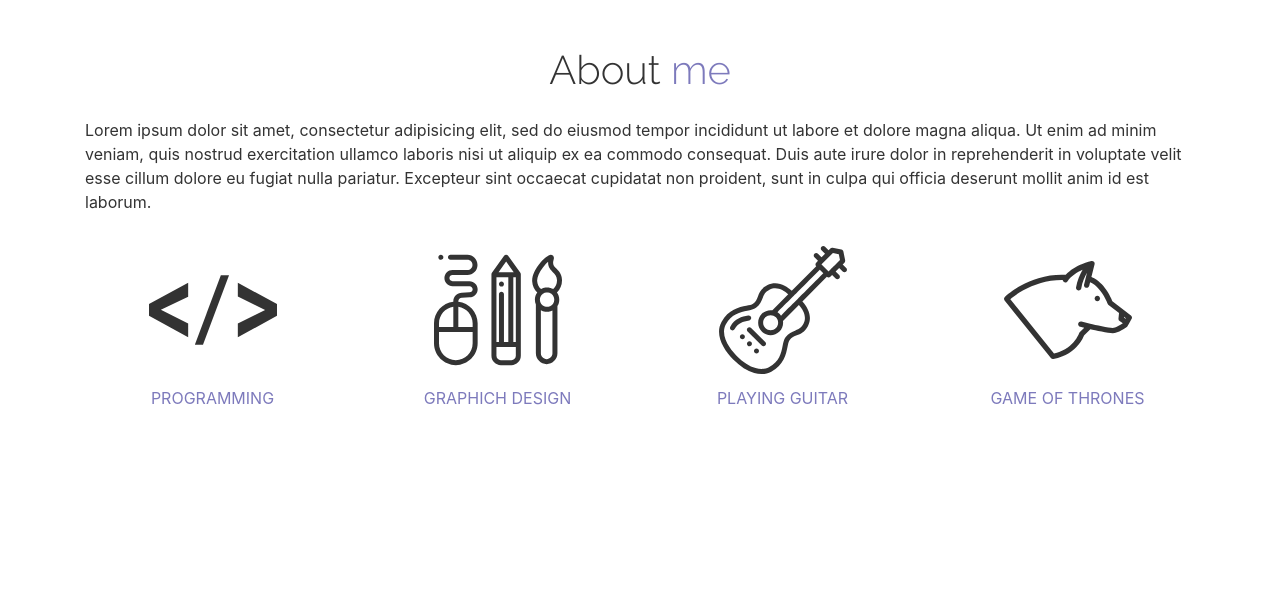
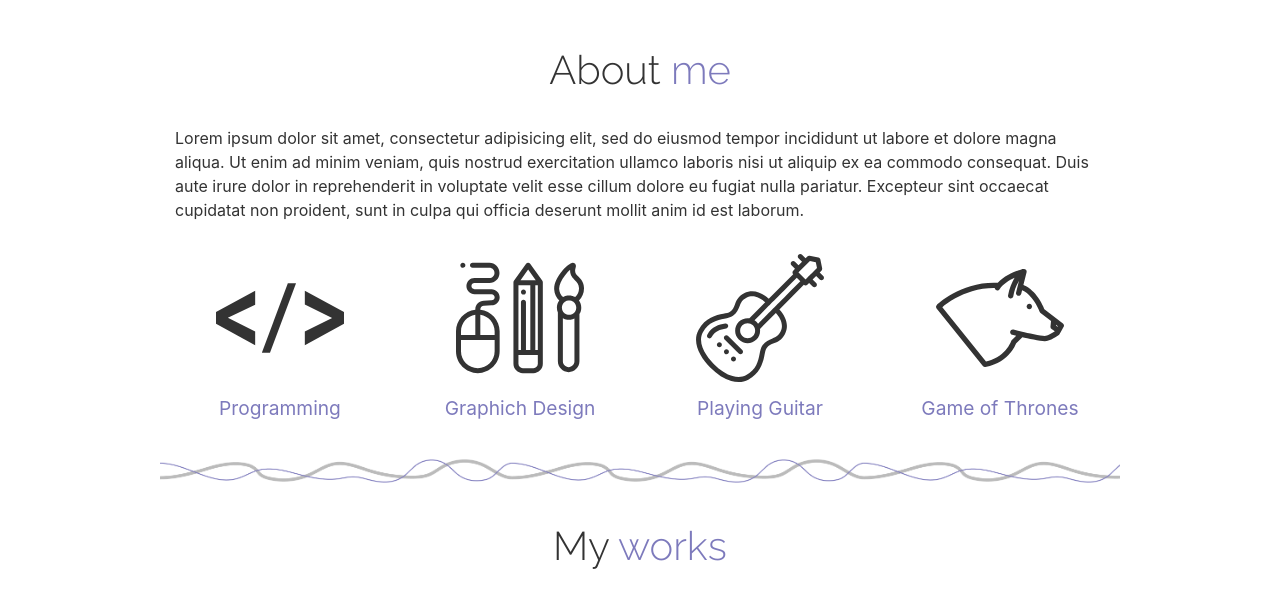
Before and after one commit to MarcusAdauge/portfolio, a plain HTML site: page index.html in a window 1280 px wide. Shown: the part 802-1404 px from the top of the page. Before the commit the page ends 1228 px from the top, so only its background shows below. Drawn offline with nearby package versions, Linux system fonts and the light colour scheme.

Commit message:
finished about section

```diff
--- a/css/style.css
+++ b/css/style.css
@@ -8,7 +8,7 @@ body {
 }
 
 .section {
-	margin-bottom: 3rem;
+	margin: 1rem auto !important;
 }
 
 .section-heading {
@@ -16,7 +16,7 @@ body {
 	font-size: 2.5rem;
 	color: #333333;
 	font-weight: 300;
-	margin-bottom: 1.5rem;
+	margin: 2rem 0;
 }
 
 .accent-text {
@@ -26,6 +26,23 @@ body {
 .accent-text-bold {
 	font-weight: 800;
 	color: #7D7ABC;
+}
+
+.divider {
+	margin: auto;
+	width: 960px;
+	height: 1px;
+	background-color: #BBBBBB;
+}
+
+.divider-pattern {
+	height: 2.2rem;
+	background-image: url('../res/divider-pattern-2.png');
+	background-size: 22rem;
+}
+
+.container {
+	width: 960px;
 }
 
 /* Header */
@@ -81,6 +98,11 @@ body {
 	text-align: center;
 	font-family: 'Raleway', sans-serif;
 	font-size: 1.5rem;
+	transition: opacity 0.15s ease-in-out;
+}
+
+.menu li a:hover {
+	opacity: 0.5;
 }
 
 .hero-text {
@@ -97,10 +119,6 @@ body {
 /* End of Header */
 
 /* About me */
-.about {
-	margin: auto;
-}
-
 .hobbies {
 	margin-top: 2rem;
 }
@@ -115,7 +133,11 @@ body {
 }
 
 .hobbies p {
+	font-size: 1.2rem;
 	margin-top: 0.75rem;
-	text-transform: uppercase;
 }
 /* End of About me */
+
+/* My Works */
+
+/* End of My Works */
--- a/index.html
+++ b/index.html
@@ -67,6 +67,18 @@
 		</div>
 	</section>
 
+	<!-- <div class="divider"></div> -->
+
+	<div class="container divider-pattern"></div>
+
+	<section class="container section works">
+		<h2 class="text-center section-heading">My <span class="accent-text">works</span></h2>
+
+		<div class="gallery">
+
+		</div>
+	</section>
+
 <script src="https://code.jquery.com/jquery-3.3.1.slim.min.js" integrity="sha384-q8i/X+965DzO0rT7abK41JStQIAqVgRVzpbzo5smXKp4YfRvH+8abtTE1Pi6jizo" crossorigin="anonymous"></script>
 <script src="https://cdnjs.cloudflare.com/ajax/libs/popper.js/1.14.0/umd/popper.min.js" integrity="sha384-cs/chFZiN24E4KMATLdqdvsezGxaGsi4hLGOzlXwp5UZB1LY//20VyM2taTB4QvJ" crossorigin="anonymous"></script>
 <script src="https://stackpath.bootstrapcdn.com/bootstrap/4.1.0/js/bootstrap.min.js" integrity="sha384-uefMccjFJAIv6A+rW+L4AHf99KvxDjWSu1z9VI8SKNVmz4sk7buKt/6v9KI65qnm" crossorigin="anonymous"></script>
```
Also changed, not shown: res/divider-pattern-2.png (added), res/divider-pattern.png (added).
